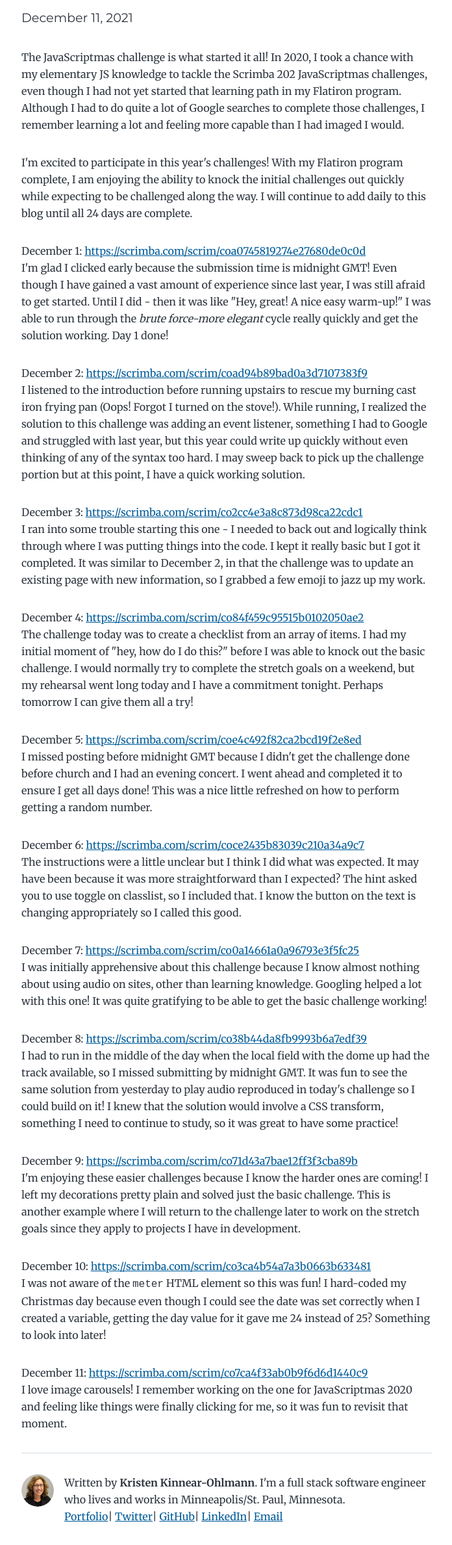
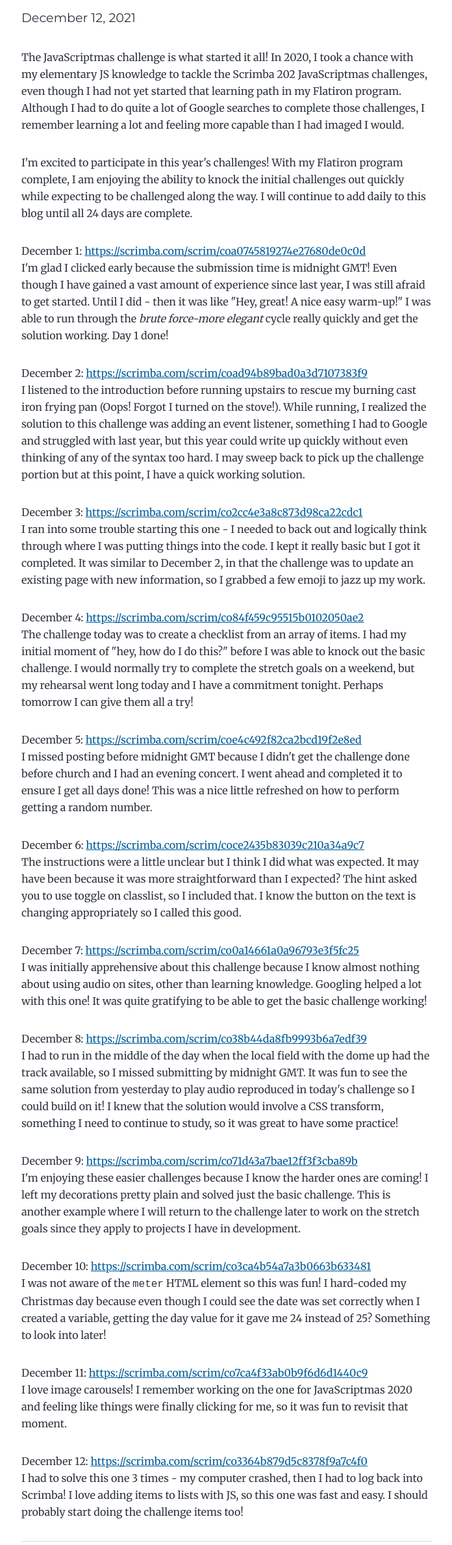
Before and after one commit to kristenkinnearohlmann/kko-dev, a Gatsby site: page /javascriptmas-2021/ in a window 1280 px wide. Shown: the part 165-2542 px from the top of the page at 65% size, without its empty margins (291-987 px from the left). Built offline with nearby package versions, Linux system fonts and the light colour scheme; Gatsby itself is replaced by a stand-in of ours.

Commit message:
Add Day 12 for Javascriptmas 2021

```diff
--- a/content/blog/javascriptmas-2021/index.md
+++ b/content/blog/javascriptmas-2021/index.md
@@ -1,6 +1,6 @@
 ---
 title: JavaScriptmas 2021
-date: "2021-12-11T08:53:33.284Z"
+date: "2021-12-12T16:40:33.284Z"
 originaldate: "2021-12-01T12:39:33.284Z"
 description: "My solutions for the 2021 JavaScriptmas challenges"
 ---
@@ -41,3 +41,6 @@
 
 December 11: <https://scrimba.com/scrim/co7ca4f33ab0b9f6d6d1440c9>
 I love image carousels! I remember working on the one for JavaScriptmas 2020 and feeling like things were finally clicking for me, so it was fun to revisit that moment.
+
+December 12: <https://scrimba.com/scrim/co3364b879d5c8378f9a7c4f0>
+I had to solve this one 3 times - my computer crashed, then I had to log back into Scrimba! I love adding items to lists with JS, so this one was fast and easy. I should probably start doing the challenge items too!
```
